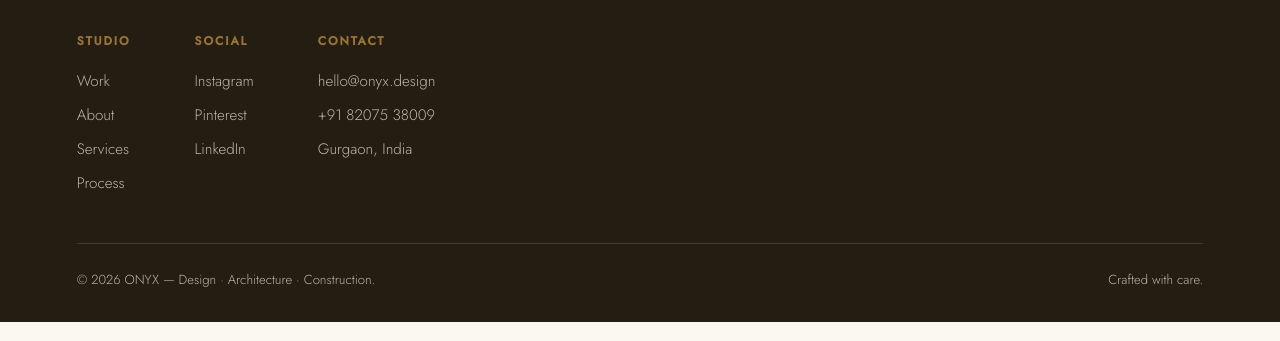
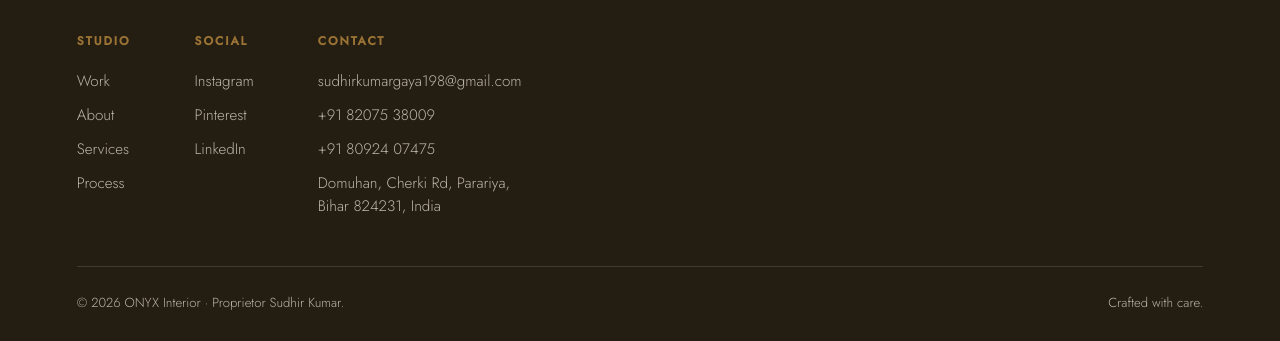
Before and after one commit to nextgenventuresin-T/ONYX-Interiors, a React (Vite) app in the folder client/: page /project/azure-villa in a window 1280 px wide. Shown: the part 5306-5647 px from the top of the page. Built offline with nearby package versions, Linux system fonts and the light colour scheme; no server answers.

Commit message:
updated the address and companyu details

```diff
--- a/client/index.html
+++ b/client/index.html
@@ -6,7 +6,7 @@
     <meta name="viewport" content="width=device-width, initial-scale=1.0" />
     <meta
       name="description"
-      content="ONYX — luxury interior design, architecture & construction studio. Crafting timeless residential and commercial spaces."
+      content="ONYX Interior — interior design, architecture & construction by Sudhir Kumar. Bodh Gaya, Bihar. Crafting timeless residential and commercial spaces."
     />
     <link rel="preconnect" href="https://fonts.googleapis.com" />
     <link rel="preconnect" href="https://fonts.gstatic.com" crossorigin />
@@ -14,7 +14,7 @@
       href="https://fonts.googleapis.com/css2?family=Fraunces:opsz,wght@9..144,300;9..144,400;9..144,500&family=Jost:wght@300;400;500&display=swap"
       rel="stylesheet"
     />
-    <title>ONYX — Interior Design · Architecture · Construction</title>
+    <title>ONYX Interior — Design · Architecture · Construction</title>
   </head>
   <body>
     <div id="root"></div>
--- a/client/src/sections/Contact.jsx
+++ b/client/src/sections/Contact.jsx
@@ -39,9 +39,10 @@ export default function Contact() {
           what you're dreaming of.
         </p>
         <div className="contact__details">
-          <a href="mailto:hello@onyx.design">hello@onyx.design</a>
+          <a href="mailto:sudhirkumargaya198@gmail.com">sudhirkumargaya198@gmail.com</a>
           <a href="https://wa.me/918207538009" target="_blank" rel="noreferrer">+91 82075 38009</a>
-          <span>Gurgaon, India</span>
+          <a href="tel:+918092407475">+91 80924 07475</a>
+          <span>Domuhan, Cherki Rd, Parariya, Bihar 824231, India</span>
         </div>
       </div>
 
--- a/client/src/sections/Footer.jsx
+++ b/client/src/sections/Footer.jsx
@@ -20,13 +20,14 @@ export default function Footer() {
         </div>
         <div className="footer__col">
           <h4>Contact</h4>
-          <a href="mailto:hello@onyx.design">hello@onyx.design</a>
+          <a href="mailto:sudhirkumargaya198@gmail.com">sudhirkumargaya198@gmail.com</a>
           <a href="https://wa.me/918207538009" target="_blank" rel="noreferrer">+91 82075 38009</a>
-          <span>Gurgaon, India</span>
+          <a href="tel:+918092407475">+91 80924 07475</a>
+          <span>Domuhan, Cherki Rd, Parariya,<br />Bihar 824231, India</span>
         </div>
       </div>
       <div className="footer__base">
-        <span>© {new Date().getFullYear()} ONYX — Design · Architecture · Construction.</span>
+        <span>© {new Date().getFullYear()} ONYX Interior · Proprietor Sudhir Kumar.</span>
         <span>Crafted with care.</span>
       </div>
     </footer>
```
